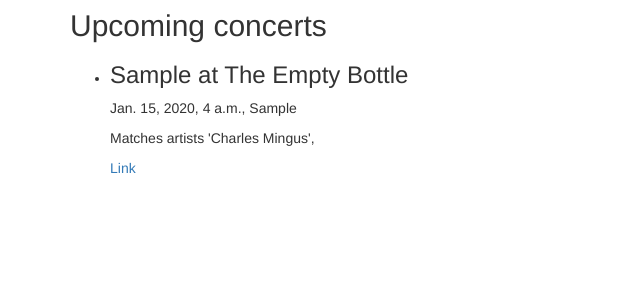
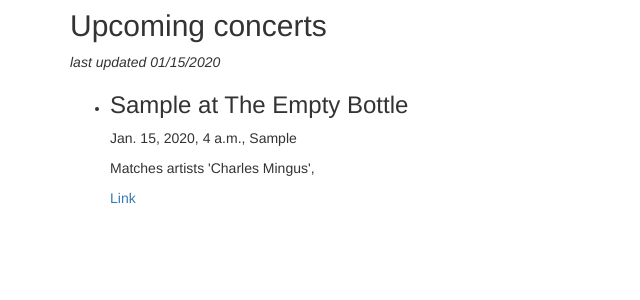
Before and after one commit to industryjhr/sift_app, a Django app: page /concerts/ in a window 1280 px wide. Shown: the part 51-351 px from the top of the page, without its empty margins (0-640 px from the left). Run offline with Django 3.2, Linux system fonts and the light colour scheme; data comes from the database, SQL or seed files in the repository; tables that the repository leaves empty hold one stand-in row (values such as "Sample post"); some libraries are stand-ins or nearby versions.

Commit message:
Timezone template changes; added 'last updated' date to some pages

```diff
--- a/sift/concerts/templates/concerts/base.html
+++ b/sift/concerts/templates/concerts/base.html
@@ -1,4 +1,7 @@
 <!DOCTYPE html>
+
+{% load tz %}
+
 <html lang="en">
     <head>
         <meta charset="utf-8">
@@ -44,8 +47,10 @@
 
         <div class="container">
 
+            {% timezone "America/Chicago" %}
             {% block content %}
             {% endblock content %}
+            {% endtimezone %}
 
         </div>
 
--- a/sift/concerts/templates/concerts/concert_list.html
+++ b/sift/concerts/templates/concerts/concert_list.html
@@ -1,11 +1,10 @@
 {% extends "concerts/base.html" %}
-
-{% load tz %}
 
 {% block content %}
     <h2>All concerts</h2>
+    <i>last updated {{ last_updated|date:"SHORT_DATE_FORMAT" }}</i>
     {% for concert in concert_list %}
         <h3>#{{ concert.pk }} <a href={{ concert.url }}>{{ concert.billing }}</a></h3>
-        <p>{{ concert.venue.name }} - {{ concert.date_time|timezone:"America/Chicago" }}, {{ concert.price }}</p>
+        <p>{{ concert.venue.name }} - {{ concert.date_time }}, {{ concert.price }}</p>
     {% endfor %}
 {% endblock %}
--- a/sift/concerts/templates/concerts/concertmatch_list.html
+++ b/sift/concerts/templates/concerts/upcoming_concerts.html
@@ -1,13 +1,11 @@
 {% extends "concerts/base.html" %}
+{% block content %}
 
-{% load tz %}
-
-{% block content %}
-    <h2>Upcoming concerts</h2>
+    <h2>Upcoming concerts</h2><i>last updated {{ last_updated|date:"SHORT_DATE_FORMAT" }}</i>
     <ul>
         {% for concert in matches %}
             <li><h3>{{ concert.billing }} at {{ concert.venue }}</h3>
-                <p>{{ concert.date_time|timezone:"America/Chicago" }}, {{ concert.price }}</p>
+                <p>{{ concert.date_time }}, {{ concert.price }}</p>
                 <p>Matches artists
                 {% for artist in concert.artists.all %}
                     '{{ artist.name }}', {% endfor %}
@@ -16,4 +14,5 @@
             </li>
         {% endfor %}
     </ul>
+
 {% endblock %}
--- a/sift/concerts/views.py
+++ b/sift/concerts/views.py
@@ -13,11 +13,14 @@ class UpcomingShows(generic.View):
 
     def get(self, request):
         matched_concert_ids = list(ConcertMatch.objects.values_list('concert', flat=True))
-        #context = {'concerts': []}
         matches = Concert.objects.filter(id__in=matched_concert_ids)
+        last_updated = Concert.objects.get(pk=1).date_scraped
+        context = {
+            'matches': matches,
+            'last_updated': last_updated,
+        }
 
-        #context_object_name = 'concerts'
-        return render(request, 'concerts/concertmatch_list.html', {'matches': matches})
+        return render(request, 'concerts/upcoming_concerts.html', context)
 
 
 class ArtistsIndex(generic.ListView):
@@ -27,5 +30,13 @@ class ArtistsIndex(generic.ListView):
 class VenuesIndex(generic.ListView):
     queryset = Venue.objects.filter(is_active=True).order_by('name')
 
-class ConcertsIndex(generic.ListView):
-    model = Concert
+class ConcertsIndex(generic.View):
+
+    def get(self, request):
+        concerts = Concert.objects.all()
+        last_updated = Concert.objects.get(pk=1).date_scraped
+        context = {
+            'concert_list': concerts,
+            'last_updated': last_updated,
+        }
+        return render(request, 'concerts/concert_list.html', context)
```
